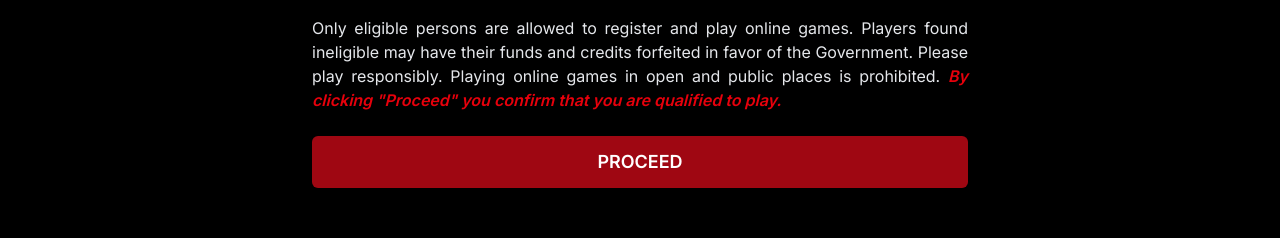
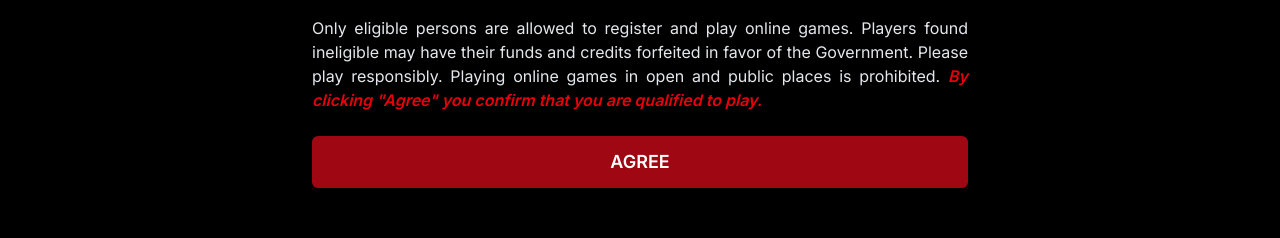
Before and after one commit to sndie3/MgameV1, a React (Vite) app: page /disclaimer in a window 1280 px wide. Shown: the part 340-578 px from the top of the page. Built offline with nearby package versions, Linux system fonts and the light colour scheme.

Commit message:
revision

```diff
--- a/components/auth/disclaimer/DisclaimerCard.tsx
+++ b/components/auth/disclaimer/DisclaimerCard.tsx
@@ -45,7 +45,7 @@ export default function DisclaimerCard() {
           favor of the Government. Please play responsibly. Playing online
           games in open and public places is prohibited.{" "}
           <span className="font-semibold italic text-red-600">
-            By clicking "Proceed" you confirm that you are qualified to play.
+            By clicking "Agree" you confirm that you are qualified to play.
           </span>
         </p>
       </div>
@@ -54,7 +54,7 @@ export default function DisclaimerCard() {
         onClick={() => navigate("/login")}
         className="mt-6 w-full rounded-md bg-red-800 py-3 text-base font-semibold uppercase transition hover:bg-red-700 sm:text-lg cursor-pointer"
       >
-        Proceed
+        Agree
       </button>
     </div>
   );
```
